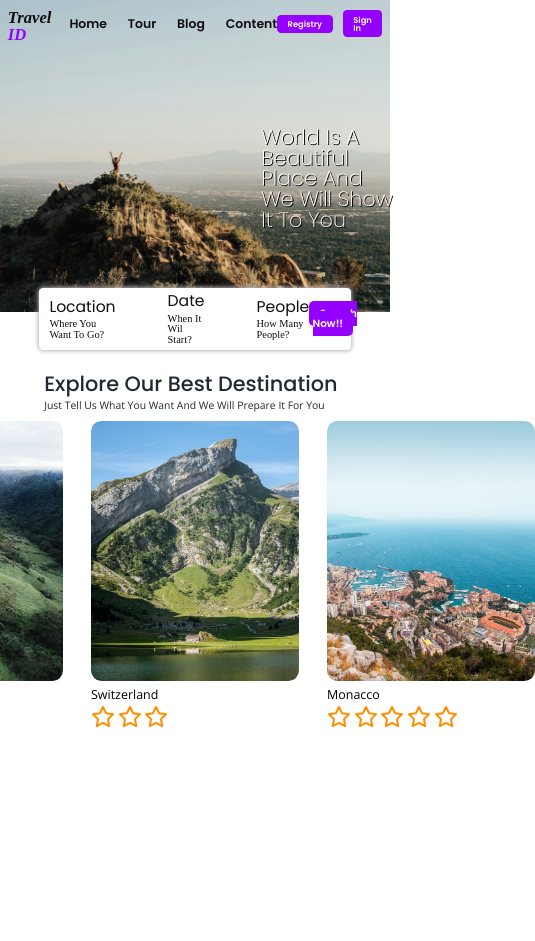
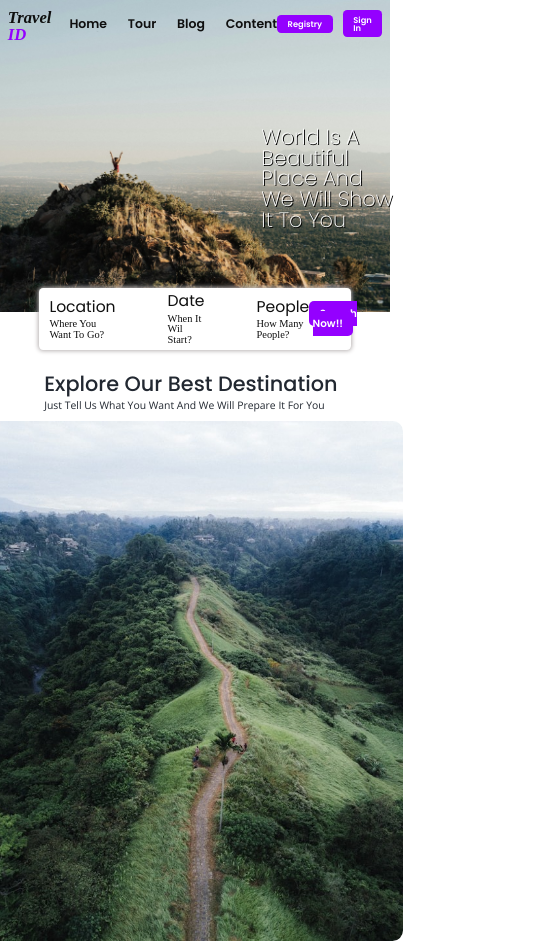
Before and after one commit to GilangPradnyana/Travel-Id, a plain HTML site: page index.html in a window 390 px wide. Shown: the top 941 px of the page, 535 px wide, since content can reach past the window. Before the commit the page ends 844 px from the top, so only its background shows below. Drawn offline with nearby package versions, Linux system fonts and the light colour scheme; a web font is replaced by a local one.

Commit message:
menukar card

```diff
--- a/css/styles.css
+++ b/css/styles.css
@@ -277,7 +277,12 @@ header .header-float-btn a:active {
     header .header-float-btn a {
         font-size: 100%;
     }
-
+    .card .card-image  {
+        flex-wrap: wrap;
+    }
+    .card .card-image .card-image-card img {
+        width: 40rem;
+    }
 }
 
 /* tablet responsive*/
@@ -309,6 +314,11 @@ header .header-float-btn a:active {
     header .header-float-btn a {
         font-size: 100%;
     }
+
+    /* card */
+    .card .card-image  {
+        flex-wrap: wrap;
+    }
 }
 
 /* desktop */
--- a/index.html
+++ b/index.html
@@ -92,8 +92,8 @@
 
             <!-- card-2 -->
             <div class="card-image-card">
-                <img src="img/card-2.jpg" alt="">
-                <h2>Switzerland</h2>
+                <img src="img/card-3.jpg" alt="">
+                <h2>Monacco</h2>
                 <!-- star -->
                 <i id="star" data-feather="star"></i>
                 <i id="star" data-feather="star"></i>
@@ -102,8 +102,8 @@
 
             <!-- card-3 -->
             <div class="card-image-card">
-                <img src="img/card-3.jpg" alt="">
-                <h2>Monacco</h2>
+                <img src="img/card-2.jpg" alt="">
+                <h2>Switzerland</h2>
                 <!-- star -->
                 <i id="star" data-feather="star"></i>
                 <i id="star" data-feather="star"></i>
```
